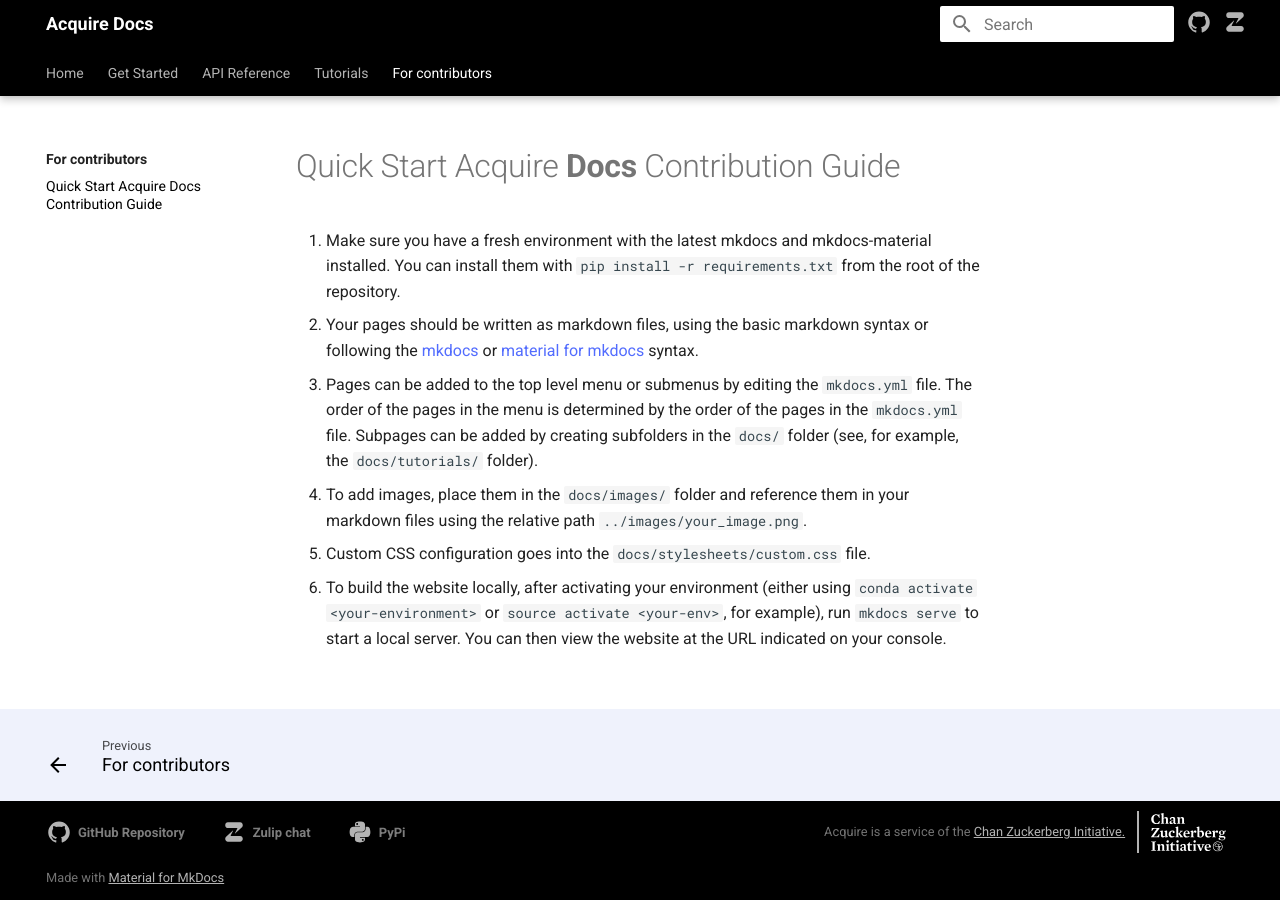
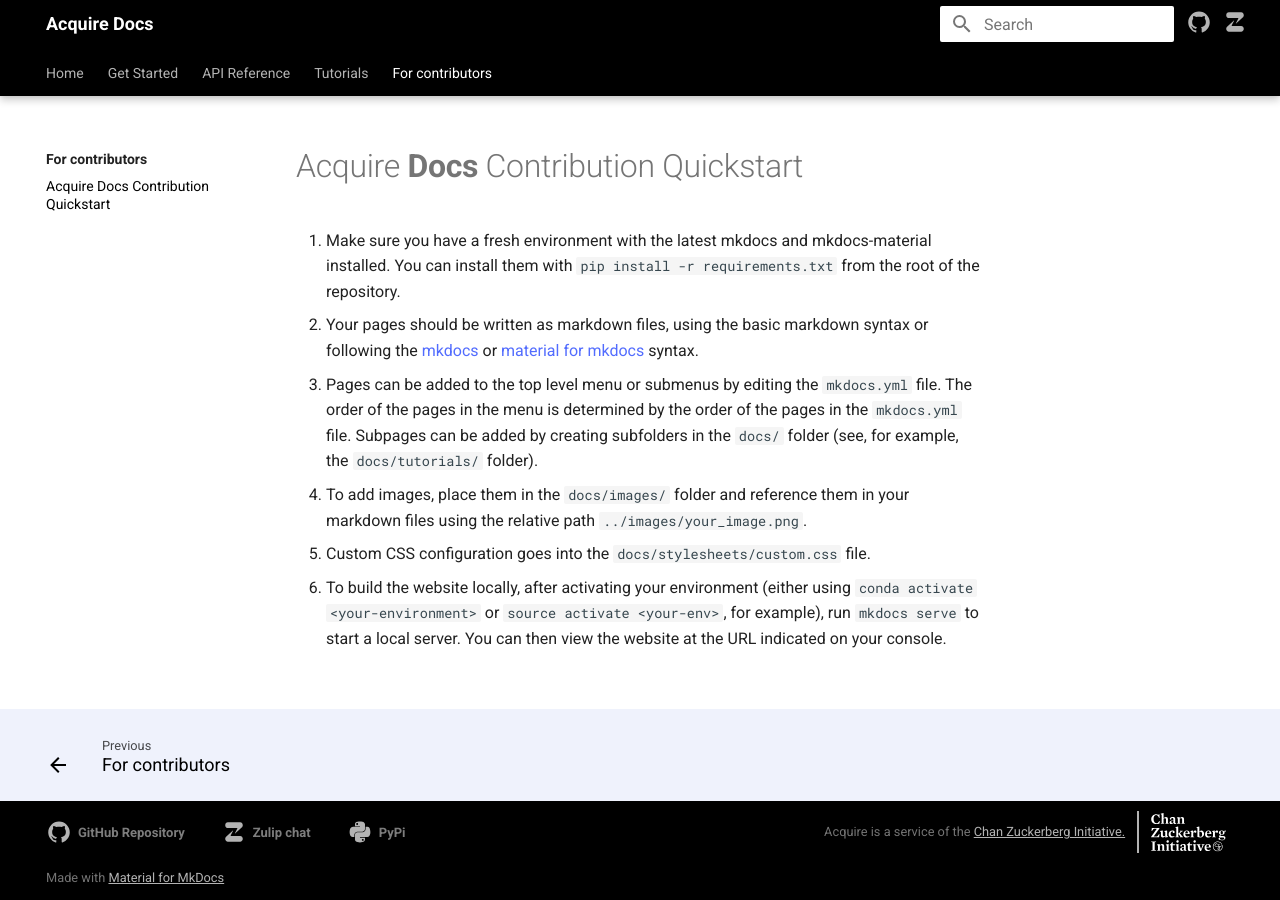
Before and after one commit to melissawm/acquire-docs, an MkDocs documentation site: the page built from docs/for_contributors/docs_contribution_quickstart.md, in a window 1280 px wide. Built offline with MkDocs 1.6.1 and Material for MkDocs 9.7.7, drawn with Linux system fonts in a browser that asks for light colours; nearby versions of some CDN libraries; comment, search, counter and statistics services are not loaded.

Commit message:
Update docs_contribution_quickstart.md
Renaming page

```diff
--- a/docs/for_contributors/docs_contribution_quickstart.md
+++ b/docs/for_contributors/docs_contribution_quickstart.md
@@ -1,4 +1,4 @@
-# Quick Start Acquire **Docs** Contribution Guide
+# Acquire **Docs** Contribution Quickstart
 
 1. Make sure you have a fresh environment with the latest mkdocs and mkdocs-material installed. You can install them with `pip install -r requirements.txt` from the root of the repository.
 2. Your pages should be written as markdown files, using the basic markdown syntax or following the [mkdocs](https://www.mkdocs.org/user-guide/writing-your-docs/) or [material for mkdocs](https://squidfunk.github.io/mkdocs-material/reference/formatting/) syntax.
```
